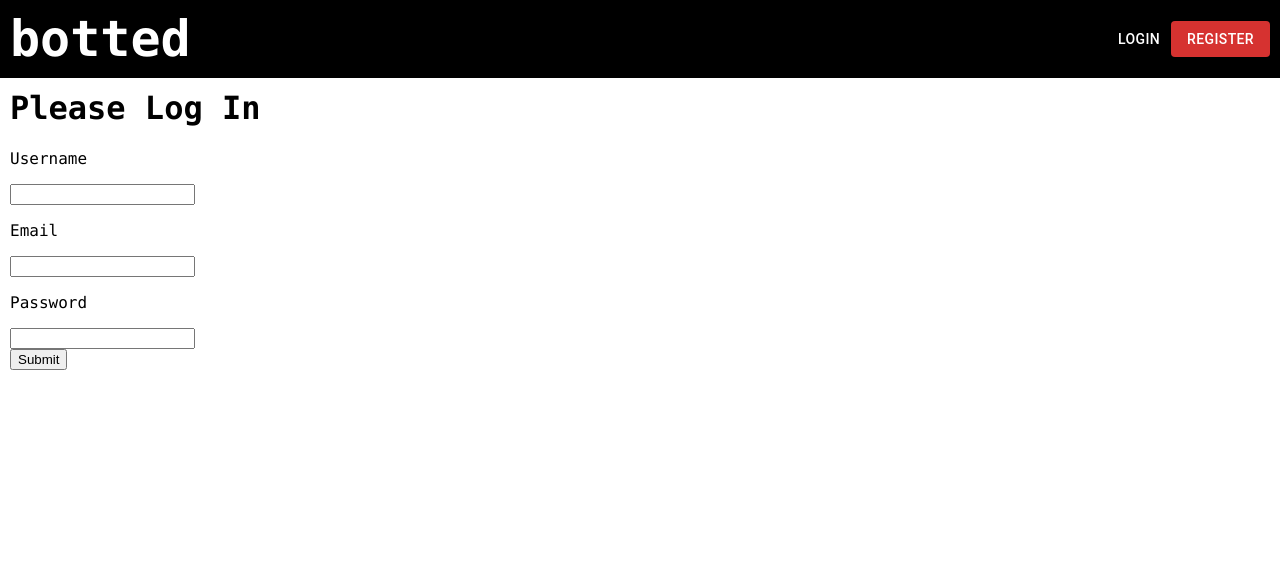
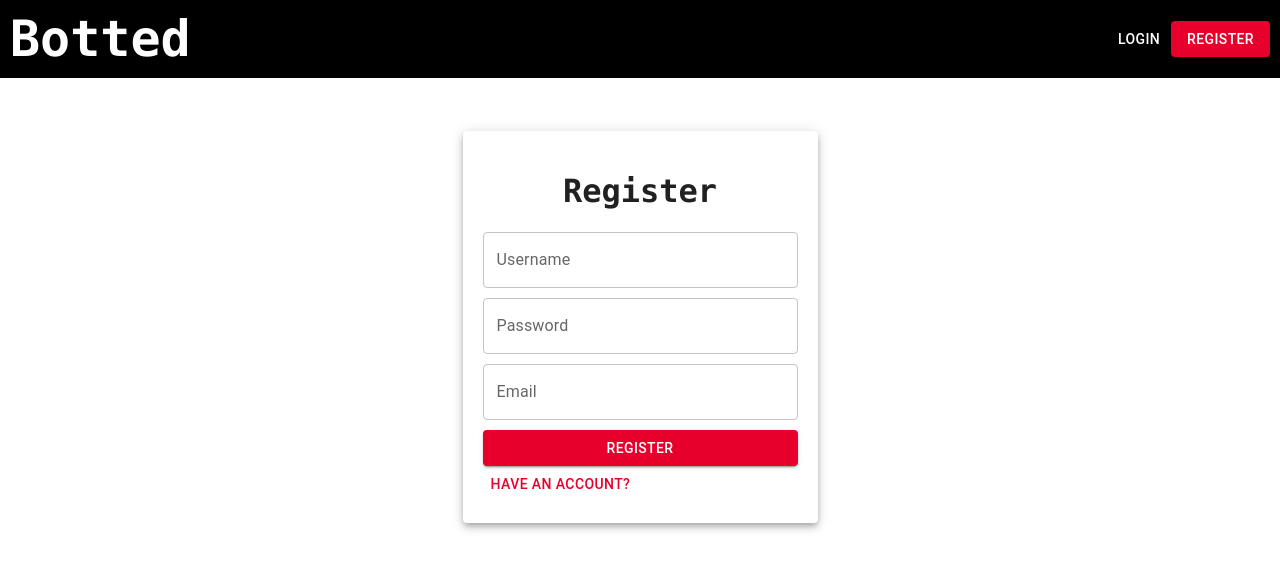
Before and after one commit to rosscleary/Botted, a React (Create React App) app in the folder frontend/: page /register in a window 1280 px wide. Shown: the top 570 px of the page. Built offline with nearby package versions, Linux system fonts and the light colour scheme.

Commit message:
styling changes to login and register pages

```diff
--- a/frontend/src/App.tsx
+++ b/frontend/src/App.tsx
@@ -4,8 +4,8 @@ import { createTheme, ThemeProvider } from "@mui/material"
 
 import Navbar from "./components/navbar/Navbar";
 import Home from "./pages/Home";
-import Login from "./pages/Login";
-import Register from "./pages/Register";
+import Login from "./pages/login/Login";
+import Register from "./pages/register/Register";
 import TicTacToe from "./pages/TicTacToe";
 
 import useToken from "./useToken";
@@ -13,7 +13,7 @@ import useToken from "./useToken";
 const theme = createTheme({
   palette: {
     primary: {
-      main: "#d63230",
+      main: "#E6002B",
     },
   }
 });
--- a/frontend/src/components/gamepage/GamePage.tsx
+++ b/frontend/src/components/gamepage/GamePage.tsx
@@ -21,7 +21,11 @@ const Game = ({ name, description }: gameProps) => {
   return (
     <div>
       <Pagetitle title={name} desc={description} />
-      {!getToken() && <h3>Login to submit</h3>}
+      {!getToken() && (
+        <h3>
+          <a href="\login">Login</a> to submit
+        </h3>
+      )}
       <div className="tabs">
         <Tabs
           value={value}
--- a/frontend/src/components/leaderboard/Leaderboard.tsx
+++ b/frontend/src/components/leaderboard/Leaderboard.tsx
@@ -41,14 +41,14 @@ const Leaderboard = ({ name }: leaderboardProps) => {
 
   return (
     <div>
-      <TableContainer sx={{ width: 700, maxHeight: 600, overlowX: "hidden" }}>
+      <TableContainer sx={{ width: 700, maxHeight: 600}}>
         <Table stickyHeader sx={{ width: "100%", mt: 1 }}>
           <TableHead>
-            <TableRow>
+            <TableRow className="head">
               <TableCell
                 className="cell"
                 sx={{
-                  background: "#d63230",
+                  background: "#E6002B",
                   color: "white",
                   fontWeight: "bold",
                 }}
@@ -58,7 +58,7 @@ const Leaderboard = ({ name }: leaderboardProps) => {
               <TableCell
                 className="cell"
                 sx={{
-                  background: "#d63230",
+                  background: "#E6002B",
                   color: "white",
                   fontWeight: "bold",
                 }}
@@ -68,7 +68,7 @@ const Leaderboard = ({ name }: leaderboardProps) => {
               <TableCell
                 className="cell"
                 sx={{
-                  background: "#d63230",
+                  background: "#E6002B",
                   color: "white",
                   fontWeight: "bold",
                 }}
--- a/frontend/src/components/navbar/Navbar.tsx
+++ b/frontend/src/components/navbar/Navbar.tsx
@@ -20,7 +20,6 @@ const Navbar = () => {
           id: getToken(),
         })
         .then(function (response) {
-          console.log("Testing " + response.data.user.username);
           setUsername(response.data.user.username);
         })
         .catch(function () {
@@ -40,7 +39,7 @@ const Navbar = () => {
     <div className="navbar">
       <div>
         <Link to="/">
-          <span className="logo">botted</span>
+          <span className="logo">Botted</span>
         </Link>
       </div>
       <div className="buttons">
@@ -56,7 +55,7 @@ const Navbar = () => {
         )}
         {getToken() && <span className="username"> {username} </span>}
         {getToken() && (
-          <Button id="logoutButton" variant="contained" onClick={logout}>
+          <Button id="logoutButton" variant="contained" onClick={logout} href="/">
             {" "}
             Logout{" "}
           </Button>
--- a/frontend/src/pages/Login.tsx
+++ /dev/null
@@ -1,58 +0,0 @@
-import React, { useState } from "react";
-import axios from "axios";
-
-interface loginProps {
-  setToken: (userToken: string) => void;
-}
-
-const loginUser = async (
-  username: string,
-  password: string
-): Promise<string> => {
-  let token: string = "";
-  await axios
-    .post("http://localhost:3001/api/user/login", {
-      username: username,
-      password: password,
-    })
-    .then((response) => {
-      token = response.data.token;
-    });
-  return token;
-};
-
-const Login = ({ setToken }: loginProps) => {
-  const [username, setUsername] = useState("");
-  const [password, setPassword] = useState("");
-
-  const handleSubmit = async (e: React.FormEvent<HTMLFormElement>) => {
-    e.preventDefault();
-    const token: string = await loginUser(username, password);
-    console.log("Testing " + token);
-    setToken(token);
-  };
-
-  return (
-    <div id="login-wrapper">
-      <h1>Please Log In</h1>
-      <form onSubmit={handleSubmit}>
-        <label>
-          <p>Username</p>
-          <input type="text" onChange={(e) => setUsername(e.target.value)} />
-        </label>
-        <label>
-          <p>Password</p>
-          <input
-            type="password"
-            onChange={(e) => setPassword(e.target.value)}
-          />
-        </label>
-        <div>
-          <button type="submit">Submit</button>
-        </div>
-      </form>
-    </div>
-  );
-};
-
-export default Login;
--- a/frontend/src/pages/Register.tsx
+++ /dev/null
@@ -1,45 +0,0 @@
-import React, { useState } from "react";
-import axios from "axios";
-
-const Register = () => {
-  const [username, setUsername] = useState("");
-  const [email, setEmail] = useState("");
-  const [password, setPassword] = useState("");
-
-  const handleSubmit = async (e: React.FormEvent<HTMLFormElement>) => {
-    e.preventDefault();
-    await axios.post("http://localhost:3001/api/user/newUser", {
-      username: username,
-      email: email,
-      password: password,
-    });
-  };
-
-  return (
-    <div id="register-wrapper">
-      <h1>Please Log In</h1>
-      <form onSubmit={handleSubmit}>
-        <label>
-          <p>Username</p>
-          <input type="text" onChange={(e) => setUsername(e.target.value)} />
-        </label>
-        <label>
-          <p>Email</p>
-          <input type="email" onChange={(e) => setEmail(e.target.value)} />
-        </label>
-        <label>
-          <p>Password</p>
-          <input
-            type="password"
-            onChange={(e) => setPassword(e.target.value)}
-          />
-        </label>
-        <div>
-          <button type="submit">Submit</button>
-        </div>
-      </form>
-    </div>
-  );
-};
-
-export default Register;
--- /dev/null
+++ b/frontend/src/pages/login/Login.css
@@ -0,0 +1,37 @@
+#login-form {
+  display: flex;
+  flex-direction: column;
+  gap: 10px;
+  align-items: right;
+  text-align: left;
+}
+
+#login-paper {
+  width: 25%;
+  text-align: center;
+  margin: auto;
+  margin-top: 5%;
+  padding: 20px;
+  overflow: hidden;
+}
+
+.login-inputs {
+  width: 100%;
+}
+
+#login-button {
+  width: 100%;
+}
+
+#forgot-password {
+  float: right;
+}
+
+#login-register-button {
+  float: left;
+}
+
+#wrong-credentials {
+  justify-self: left;
+  color: red;
+}
--- /dev/null
+++ b/frontend/src/pages/login/Login.tsx
@@ -0,0 +1,84 @@
+import React, { useState, useEffect } from "react";
+import axios from "axios";
+
+import { useNavigate } from "react-router-dom";
+import { Paper, Button, TextField } from "@mui/material";
+import "./Login.css";
+
+interface loginProps {
+  setToken: (userToken: string) => void;
+}
+
+const loginUser = async (
+  username: string,
+  password: string,
+  setWrong: (error: string) => void
+): Promise<string> => {
+  let token: string = "";
+  await axios
+    .post("http://localhost:3001/api/user/login", {
+      username: username,
+      password: password,
+    })
+    .then((response) => {
+      token = response.data.token;
+    })
+    .catch((error) => {
+      setWrong(error.response.data.message);
+    });
+  return token;
+};
+
+const Login = ({ setToken }: loginProps) => {
+  const [username, setUsername] = useState("");
+  const [password, setPassword] = useState("");
+  const [wrong, setWrong] = useState("");
+  const navigation = useNavigate();
+
+  const handleSubmit = async (e: React.FormEvent<HTMLFormElement>) => {
+    e.preventDefault();
+    const token: string = await loginUser(username, password, setWrong);
+    setToken(token);
+    console.log(token);
+    if(token){
+      navigation("/");
+    }
+  };
+
+  return (
+    <div id="login-wrapper">
+      <Paper id="login-paper" elevation={5}>
+        <h1>Login</h1>
+        <form id="login-form" onSubmit={handleSubmit}>
+          <TextField
+            className="login-inputs"
+            type="text"
+            label="Username"
+            onChange={(e) => setUsername(e.target.value)}
+          />
+          <TextField
+            className="login-inputs"
+            type="password"
+            label="Password"
+            onChange={(e) => setPassword(e.target.value)}
+          />
+
+          {wrong && (
+            <small id="wrong-credentials">
+              {wrong}
+            </small>
+          )}
+          <Button id="login-button" variant="contained" type="submit">
+            Login
+          </Button>
+        </form>
+        <Button id="login-register-button" href="/register">
+          Register
+        </Button>
+        <Button id="forgot-password">Forgot Password?</Button>
+      </Paper>
+    </div>
+  );
+};
+
+export default Login;
--- /dev/null
+++ b/frontend/src/pages/register/Register.css
@@ -0,0 +1,27 @@
+#register-form {
+  display: flex;
+  flex-direction: column;
+  align-items: center;
+  gap: 10px;
+}
+
+#register-paper {
+  width: 25%;
+  text-align: center;
+  margin: auto;
+  margin-top: 5%;
+  padding: 20px;
+  overflow: hidden;
+}
+
+.register-inputs {
+  width: 100%;
+}
+
+#register-button {
+  width: 100%;
+}
+
+#have-account-button {
+  float: left;
+}
--- /dev/null
+++ b/frontend/src/pages/register/Register.tsx
@@ -0,0 +1,55 @@
+import React, { useState } from "react";
+import axios from "axios";
+
+import { useNavigate } from "react-router-dom";
+import { Paper, Button, TextField } from "@mui/material";
+import "./Register.css";
+
+const Register = () => {
+  const [username, setUsername] = useState("");
+  const [email, setEmail] = useState("");
+  const [password, setPassword] = useState("");
+  const navigation = useNavigate();
+
+  const handleSubmit = async (e: React.FormEvent<HTMLFormElement>) => {
+    e.preventDefault();
+    await axios.post("http://localhost:3001/api/user/newUser", {
+      username: username,
+      email: email,
+      password: password,
+    });
+    navigation("/");
+  };
+
+  return (
+    <div id="register-wrapper">
+      <Paper id="register-paper" elevation={5}>
+        <h1>Register</h1>
+        <form id="login-form"onSubmit={handleSubmit}>
+          <TextField
+            className="register-inputs"
+            type="text"
+            label="Username"
+            onChange={(e) => setUsername(e.target.value)}
+          />
+          <TextField
+            className="register-inputs"
+            type="password"
+            label="Password"
+            onChange={(e) => setPassword(e.target.value)}
+          />
+          <TextField
+            className="register-inputs"
+            type="email"
+            label="Email"
+            onChange={(e) => setEmail(e.target.value)}
+          />
+          <Button id="register-button" variant="contained" type="submit">Register</Button>
+        </form>
+        <Button id="have-account-button" href="/login">Have an account?</Button>
+      </Paper>
+    </div>
+  );
+};
+
+export default Register;
```
Also changed, not shown: 1 other file (tests, documents, lock files or other folders).
